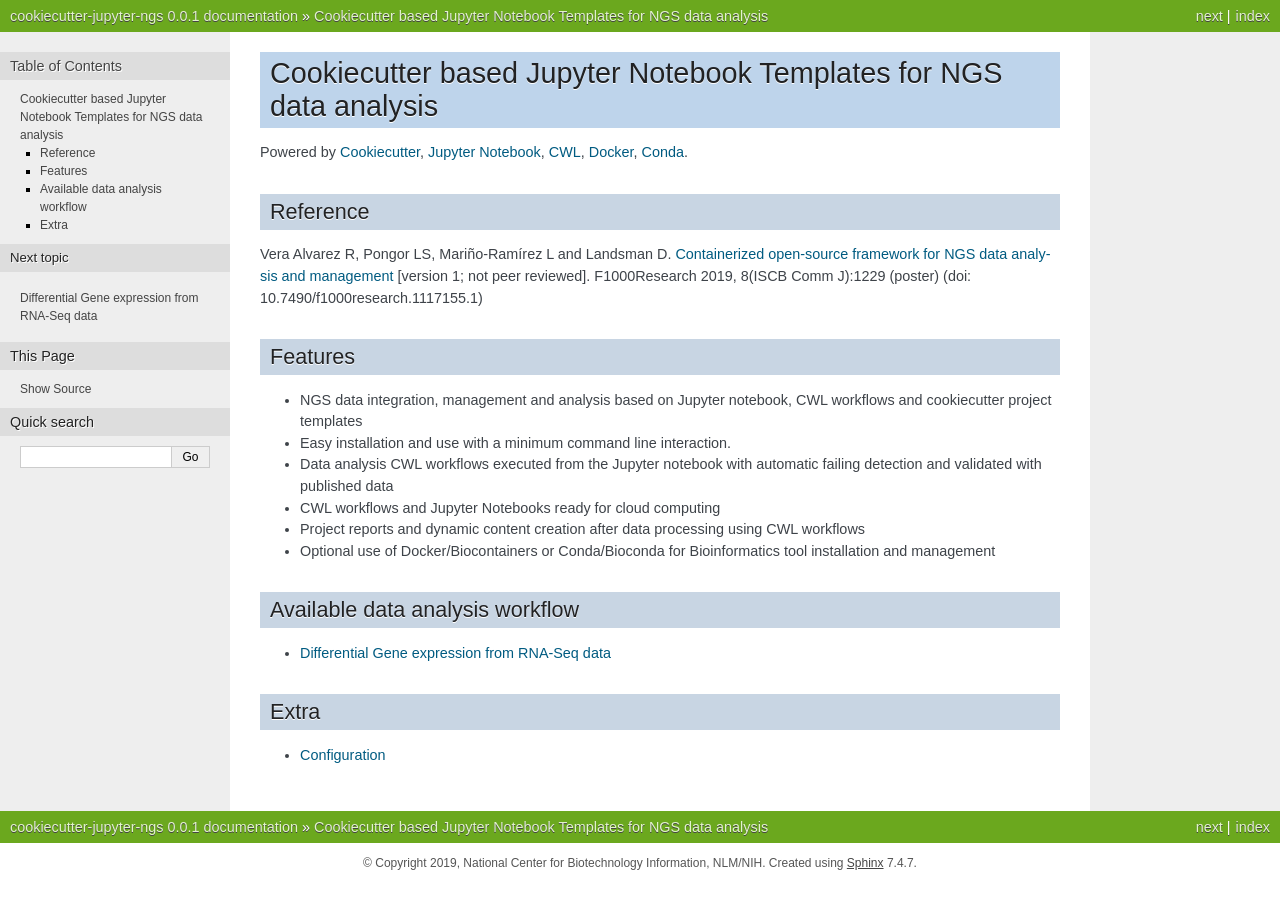
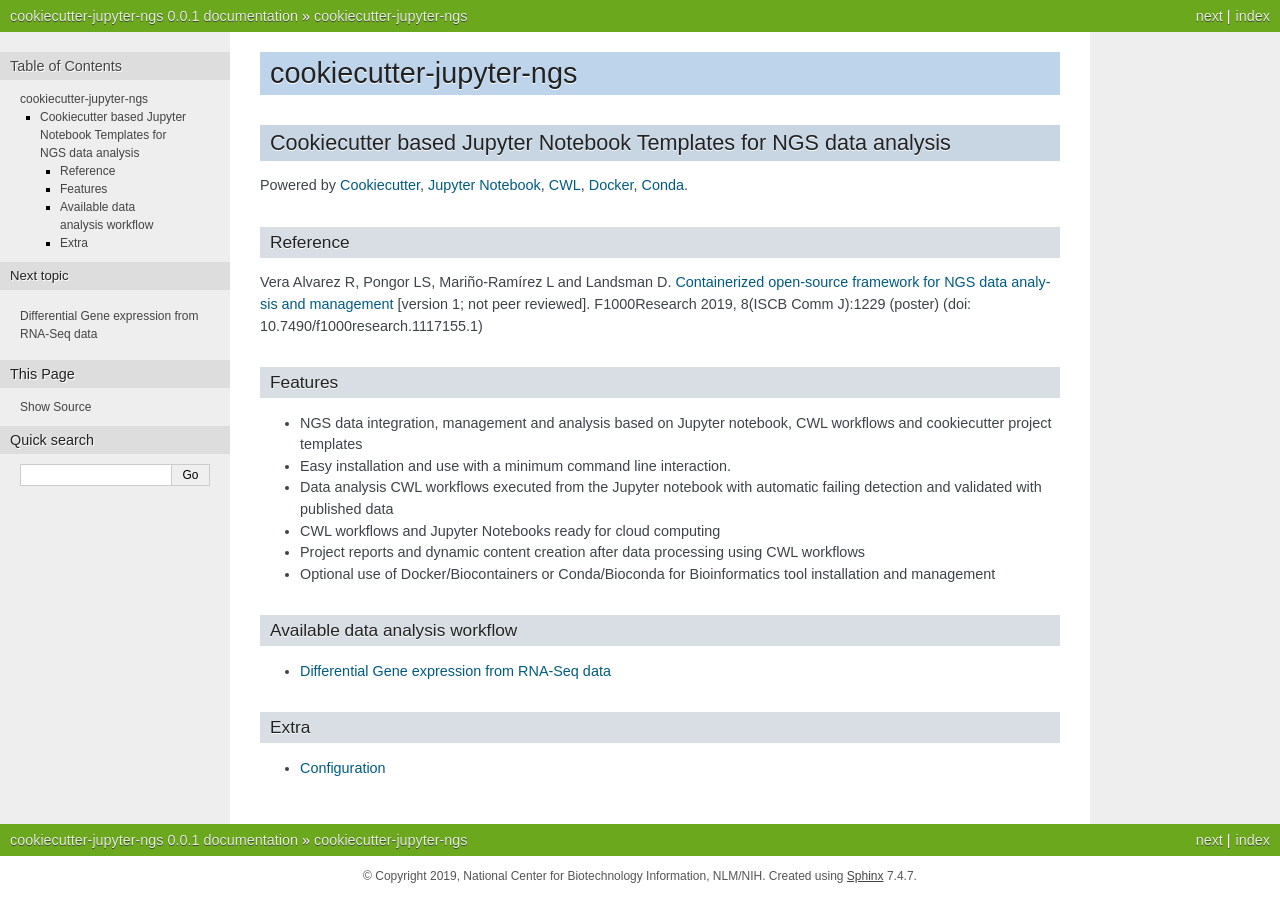
Before and after one commit to ncbi/pm4ngs, a Sphinx documentation site: the page built from docs/source/index.rst, in a window 1280 px wide. Built offline with Sphinx 7.4.7, drawn with Linux system fonts in a browser that asks for light colours.

Commit message:
Update docs

```diff
--- a/docs/source/index.rst
+++ b/docs/source/index.rst
@@ -1,5 +1,8 @@
+cookiecutter-jupyter-ngs
+===================================================================
+
 Cookiecutter based Jupyter Notebook Templates for NGS data analysis
-===================================================================
++++++++++++++++++++++++++++++++++++++++++++++++++++++++++++++++++++
 
 Powered by Cookiecutter_, `Jupyter Notebook`_, CWL_, Docker_, Conda_.
 
```
